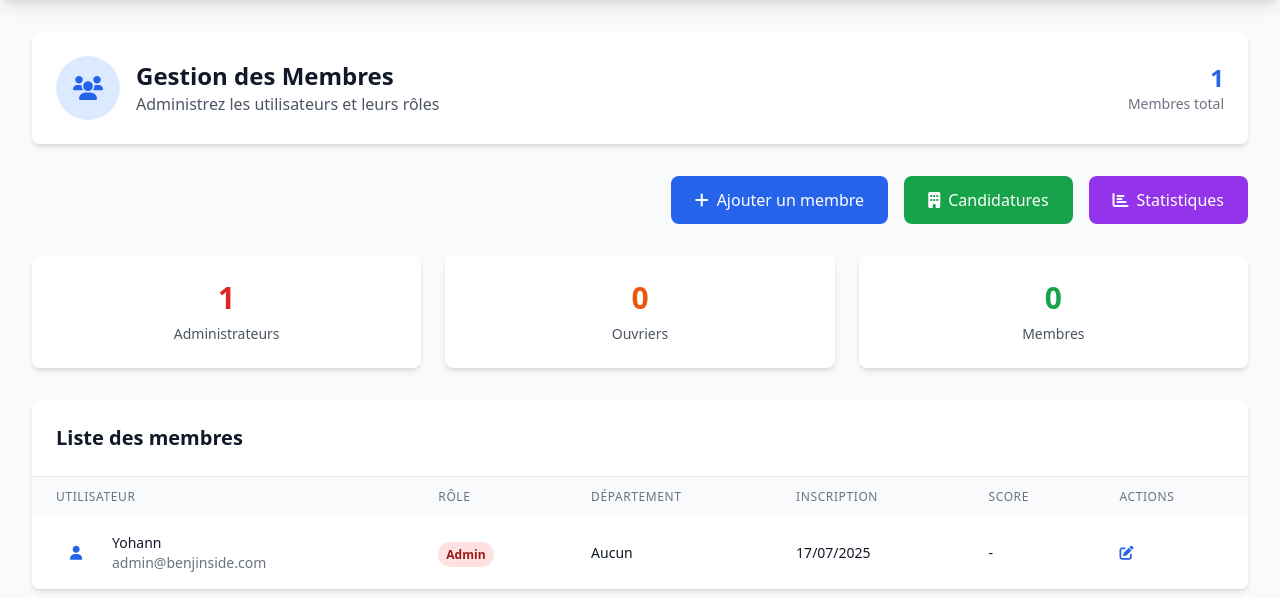
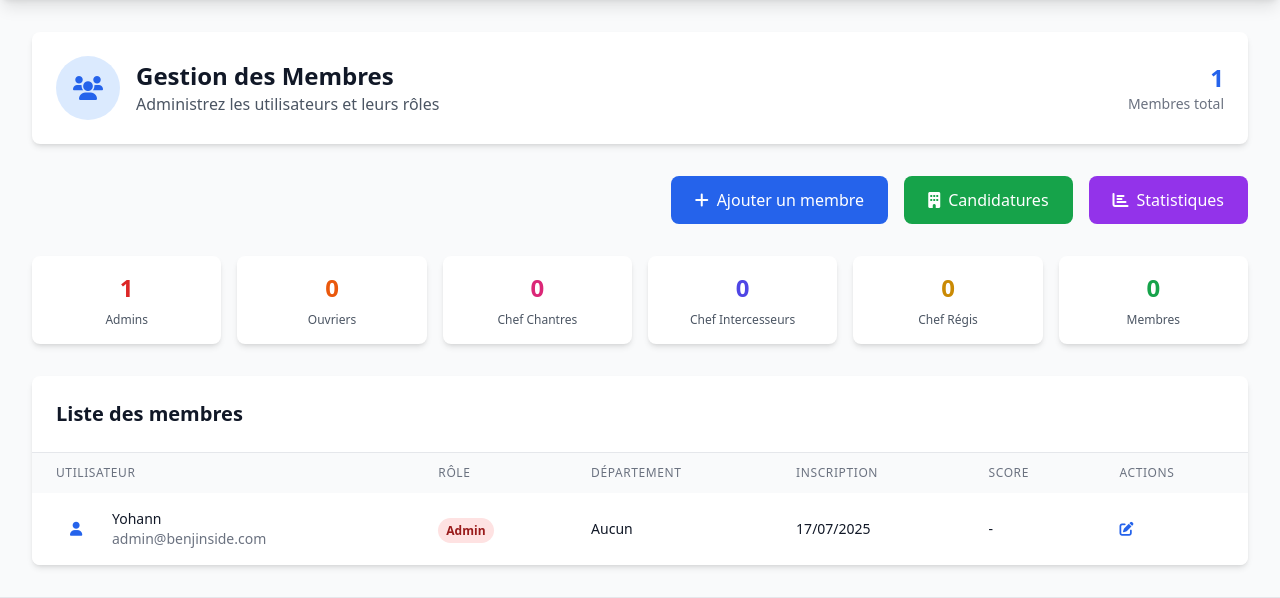
Before and after one commit to Richy-and/BENJ_SUPER, a Flask app: page /admin/members in a window 1280 px wide. Shown: the part 65-663 px from the top of the page. Run offline with Flask 3, Linux system fonts and the light colour scheme; the visitor is signed in with stand-in values (Sample User, id 1); data comes from the database, SQL or seed files in the repository; some libraries are stand-ins or nearby versions.

Commit message:
Show counts for leader roles alongside members, workers, and administrators
Updates admin members page to display counts for new leader roles.

Replit-Commit-Author: Agent
Replit-Commit-Session-Id: 565ac0b4-8b9b-4fe5-aace-b84b2958c81a
Replit-Commit-Screenshot-Url: https://storage.googleapis.com/screenshot-production-us-central1/670d1683-97da-4c4e-8755-c975f56bb6a1/565ac0b4-8b9b-4fe5-aace-b84b2958c81a/1lbMoek

```diff
--- a/templates/admin/members.html
+++ b/templates/admin/members.html
@@ -43,22 +43,37 @@
     </div>
 
     <!-- Statistics Cards -->
-    <div class="grid grid-cols-1 md:grid-cols-3 gap-6 mb-8">
+    <div class="grid grid-cols-1 md:grid-cols-2 lg:grid-cols-6 gap-4 mb-8">
         {% set admin_count = users|selectattr('role', 'equalto', 'admin')|list|length %}
         {% set ouvrier_count = users|selectattr('role', 'equalto', 'ouvrier')|list|length %}
         {% set membre_count = users|selectattr('role', 'equalto', 'membre')|list|length %}
+        {% set chef_chantres_count = users|selectattr('role', 'equalto', 'chef_chantres')|list|length %}
+        {% set chef_intercesseurs_count = users|selectattr('role', 'equalto', 'chef_intercesseurs')|list|length %}
+        {% set chef_regis_count = users|selectattr('role', 'equalto', 'chef_régis')|list|length %}
 
-        <div class="bg-white dark:bg-gray-800 rounded-lg shadow-md p-6 text-center">
-            <div class="text-3xl font-bold text-red-600 mb-2">{{ admin_count }}</div>
-            <div class="text-sm text-gray-600 dark:text-gray-400">Administrateurs</div>
+        <div class="bg-white dark:bg-gray-800 rounded-lg shadow-md p-4 text-center">
+            <div class="text-2xl font-bold text-red-600 mb-2">{{ admin_count }}</div>
+            <div class="text-xs text-gray-600 dark:text-gray-400">Admins</div>
         </div>
-        <div class="bg-white dark:bg-gray-800 rounded-lg shadow-md p-6 text-center">
-            <div class="text-3xl font-bold text-orange-600 mb-2">{{ ouvrier_count }}</div>
-            <div class="text-sm text-gray-600 dark:text-gray-400">Ouvriers</div>
+        <div class="bg-white dark:bg-gray-800 rounded-lg shadow-md p-4 text-center">
+            <div class="text-2xl font-bold text-orange-600 mb-2">{{ ouvrier_count }}</div>
+            <div class="text-xs text-gray-600 dark:text-gray-400">Ouvriers</div>
         </div>
-        <div class="bg-white dark:bg-gray-800 rounded-lg shadow-md p-6 text-center">
-            <div class="text-3xl font-bold text-green-600 mb-2">{{ membre_count }}</div>
-            <div class="text-sm text-gray-600 dark:text-gray-400">Membres</div>
+        <div class="bg-white dark:bg-gray-800 rounded-lg shadow-md p-4 text-center">
+            <div class="text-2xl font-bold text-pink-600 mb-2">{{ chef_chantres_count }}</div>
+            <div class="text-xs text-gray-600 dark:text-gray-400">Chef Chantres</div>
+        </div>
+        <div class="bg-white dark:bg-gray-800 rounded-lg shadow-md p-4 text-center">
+            <div class="text-2xl font-bold text-indigo-600 mb-2">{{ chef_intercesseurs_count }}</div>
+            <div class="text-xs text-gray-600 dark:text-gray-400">Chef Intercesseurs</div>
+        </div>
+        <div class="bg-white dark:bg-gray-800 rounded-lg shadow-md p-4 text-center">
+            <div class="text-2xl font-bold text-yellow-600 mb-2">{{ chef_regis_count }}</div>
+            <div class="text-xs text-gray-600 dark:text-gray-400">Chef Régis</div>
+        </div>
+        <div class="bg-white dark:bg-gray-800 rounded-lg shadow-md p-4 text-center">
+            <div class="text-2xl font-bold text-green-600 mb-2">{{ membre_count }}</div>
+            <div class="text-xs text-gray-600 dark:text-gray-400">Membres</div>
         </div>
     </div>
 
@@ -110,9 +125,15 @@
                             <span class="px-2 py-1 text-xs font-semibold rounded-full
                                 {% if user.role == 'admin' %}bg-red-100 text-red-800 dark:bg-red-900 dark:text-red-200
                                 {% elif user.role == 'ouvrier' %}bg-orange-100 text-orange-800 dark:bg-orange-900 dark:text-orange-200
+                                {% elif user.role == 'chef_chantres' %}bg-pink-100 text-pink-800 dark:bg-pink-900 dark:text-pink-200
+                                {% elif user.role == 'chef_intercesseurs' %}bg-indigo-100 text-indigo-800 dark:bg-indigo-900 dark:text-indigo-200
+                                {% elif user.role == 'chef_régis' %}bg-yellow-100 text-yellow-800 dark:bg-yellow-900 dark:text-yellow-200
                                 {% else %}bg-green-100 text-green-800 dark:bg-green-900 dark:text-green-200{% endif %}">
                                 {% if user.role == 'admin' %}Admin
                                 {% elif user.role == 'ouvrier' %}Ouvrier
+                                {% elif user.role == 'chef_chantres' %}Chef des Chantres
+                                {% elif user.role == 'chef_intercesseurs' %}Chef des Intercesseurs
+                                {% elif user.role == 'chef_régis' %}Chef de la Régis
                                 {% else %}Membre{% endif %}
                             </span>
                         </td>
@@ -184,6 +205,9 @@
                                    bg-white dark:bg-gray-700 text-gray-900 dark:text-white">
                         <option value="membre">Membre</option>
                         <option value="ouvrier">Ouvrier</option>
+                        <option value="chef_chantres">Chef des Chantres</option>
+                        <option value="chef_intercesseurs">Chef des Intercesseurs</option>
+                        <option value="chef_régis">Chef de la Régis</option>
                         <option value="admin">Admin</option>
                     </select>
                 </div>
@@ -296,6 +320,9 @@
                                    bg-white dark:bg-gray-700 text-gray-900 dark:text-white">
                         <option value="membre">Membre</option>
                         <option value="ouvrier">Ouvrier</option>
+                        <option value="chef_chantres">Chef des Chantres</option>
+                        <option value="chef_intercesseurs">Chef des Intercesseurs</option>
+                        <option value="chef_régis">Chef de la Régis</option>
                         <option value="admin">Admin</option>
                     </select>
                 </div>
```
